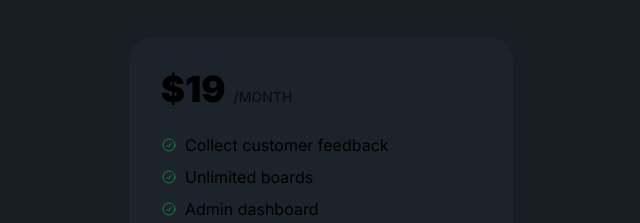
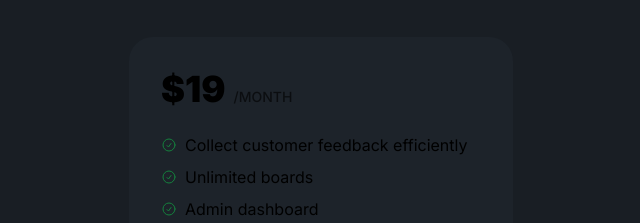
Before and after one commit to Joshthdev/my-app, a Next.js app: page / in a window 1280 px wide. Shown: the part 880-1103 px from the top of the page, without its empty margins (319-959 px from the left). Built offline with nearby package versions, Linux system fonts and the light colour scheme.

Commit message:
Polished Hero Page

```diff
--- a/app/page.tsx
+++ b/app/page.tsx
@@ -9,7 +9,7 @@ export default function Home() {
 	const name = "JoshthDev";
 
 	const pricing = [
-		"Collect customer feedback",
+		"Collect customer feedback efficiently",
 		"Unlimited boards",
 		"Admin dashboard",
 		"24/7 support",
```
